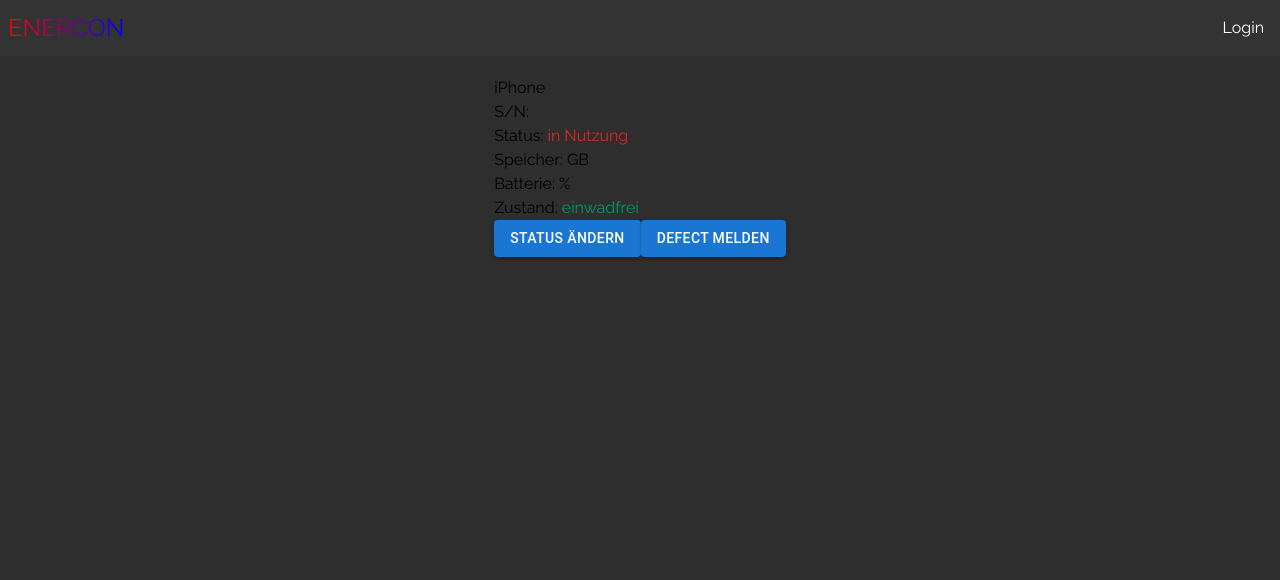
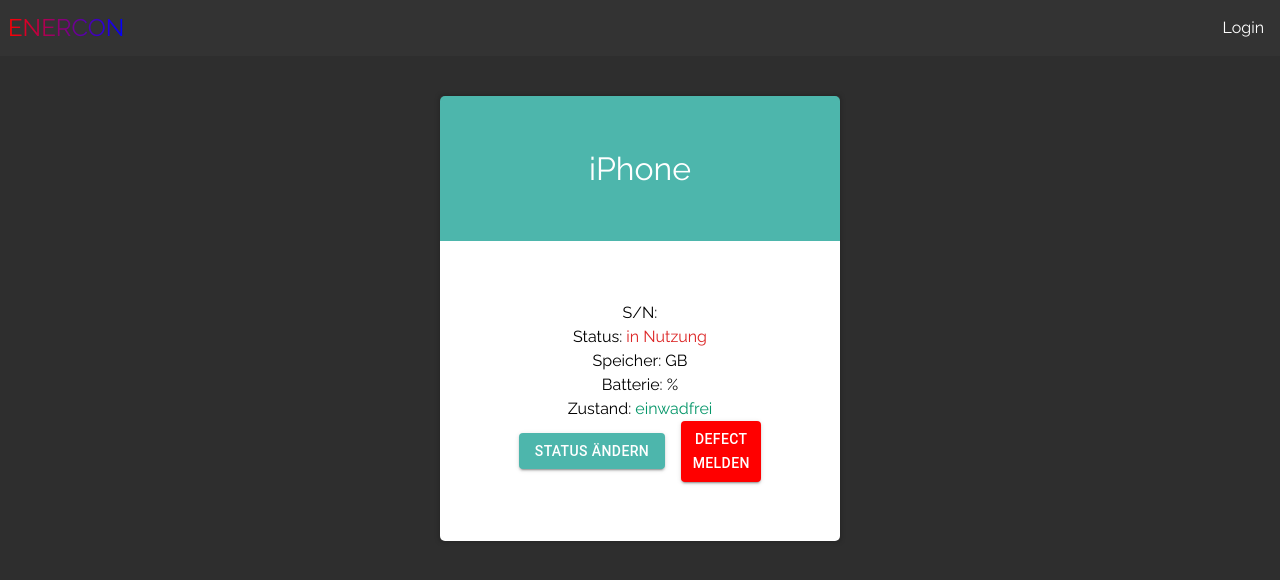
Before and after one commit to dripmannx/tkdevices, a React app in the folder frontend/: page /devices/1 in a window 1280 px wide. Shown: the top 580 px of the page. Built offline with nearby package versions, Linux system fonts and the light colour scheme; no server answers; the HTML template or start-up script is replaced by a standard one.

Commit message:
changed style from submit Buttons

```diff
--- a/frontend/static/css/DeviceInDetail.css
+++ b/frontend/static/css/DeviceInDetail.css
@@ -2,14 +2,14 @@
 
 
 
-.file__upload {
+.device-content {
     width: 400px;
     height: 445px;
     margin: 20px;
     box-shadow: 0 0 5px rgba(0,0,0,.3);}
 
 
-.file__upload .header {
+.device-content .header {
     width: 100%;
     height: 145px;
     background: #4db6ac;
@@ -20,25 +20,25 @@
     border-radius: 5px 5px 0 0;
 }
 
-.file__upload .header p {
+.device-content .header p {
     color: #FFF;
 }
 
-.file__upload .header p i.fa {
+.device-content .header p i.fa {
     margin-right: 10px;
 }
 
-.file__upload .header p span {
+.device-content .header p span {
     font-size: 2rem;
     font-weight: 100;
 
 }
 
-.file__upload .header p span span {
+.device-content .header p span span {
     font-weight: 600;
 }
 
-.file__upload .body {
+.device-content .body {
     background: #FFF;
     width: 100%;
     height: calc(100% - 145px);
@@ -50,19 +50,25 @@
     text-align: center;
 }
 
-.file__upload .body .Btn-state{
+.device-content .body .button-wrapper .Btn-state{
   background:#4db6ac;
 }
+.device-content .body .button-wrapper .Btn-defect{
+    background-color: red;
+    width:5rem;
+    margin-left: 1rem;
 
-.file__upload .body i.fa {
+}
+
+.device-content .body i.fa {
     color: #d3d3d3;
     margin-bottom: 20px;
 }
 
-.file__upload .body p strong {
+.device-content .body p strong {
     color: hsl(174, 42%, 51%);
     cursor: pointer;
 }
-.file__upload .body p strong:hover {
+.device-content .body p strong:hover {
    color : hsl(174, 42%, 40%);
 }
```
